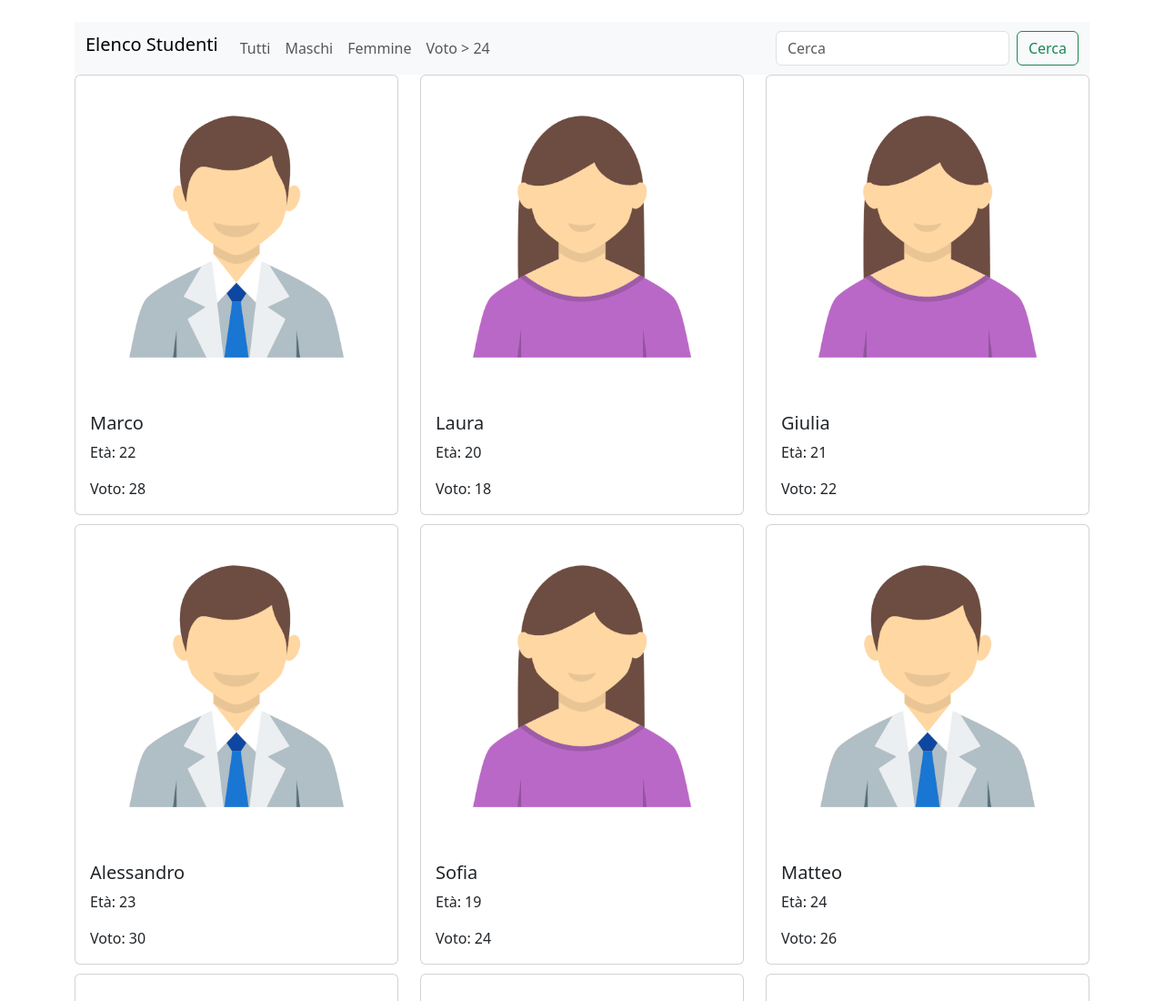
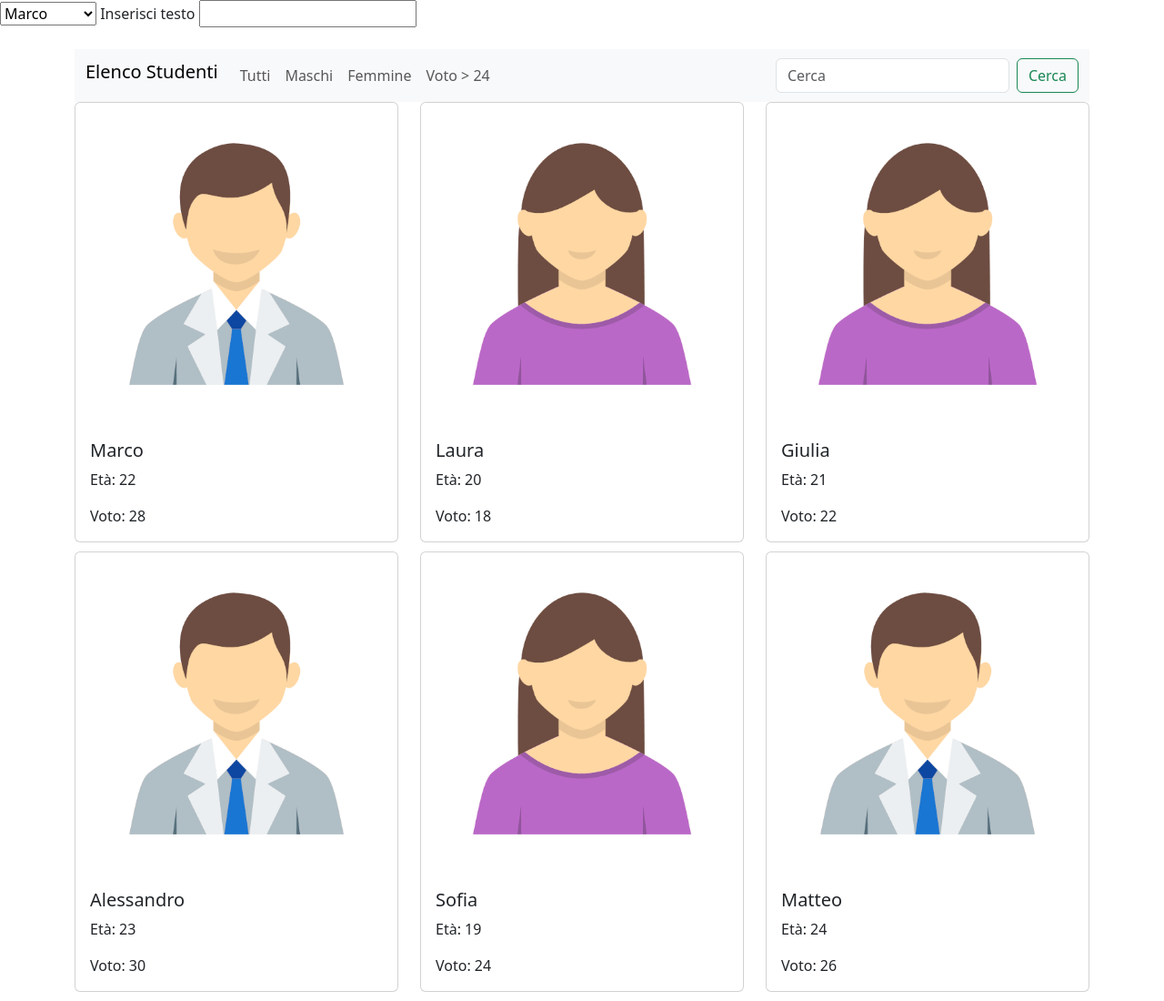
Before and after one commit to vyshyvanaEmma/javaScriptHtml, a plain HTML site: page studenti_card/index.html in a window 1280 px wide. Shown: the top 1100 px of the page at 91% size. Drawn offline with nearby package versions, Linux system fonts and the light colour scheme.

Commit message:
studenti_card_filter

```diff
--- a/studenti_card/index.html
+++ b/studenti_card/index.html
@@ -8,6 +8,10 @@
     <title>Studenti</title>
 </head>
 <body>
+    <select name="" id="select">
+    </select>
+    <label for="testo">Inserisci testo</label>
+    <input type="text" nome="" id="testo">
     <div class="container mt-4">
         <nav class="navbar navbar-expand-lg bg-body-tertiary">
             <div class="container-fluid">
--- a/studenti_card/script.js
+++ b/studenti_card/script.js
@@ -29,13 +29,27 @@ function cercaVoto(studente){
 
 studenti.find(cercaVoto);
 
-const nomi = studenti.map(estraiNomi);
-
-function estraiNomi(studente){
-  return studente.nome;
-}
+const nomi = studenti.map((studente) => studente.nome);
 
 console.log(nomi);
+
+const select = document.getElementById("select");
+
+nomi.forEach(nome => {
+  const option = document.createElement('option');
+  option.innerHTML = nome;
+  select.append(option);
+})
+
+select.addEventListener('change', (event)=>{
+  console.log(event.target.value);
+})
+
+const testo = document.getElementById("testo");
+testo.addEventListener("keyup", (a)=>{
+  alert("hai premuto un testo");
+  console.log(a.target.value);
+})
 
 studenti.forEach(createCard);
 
```
